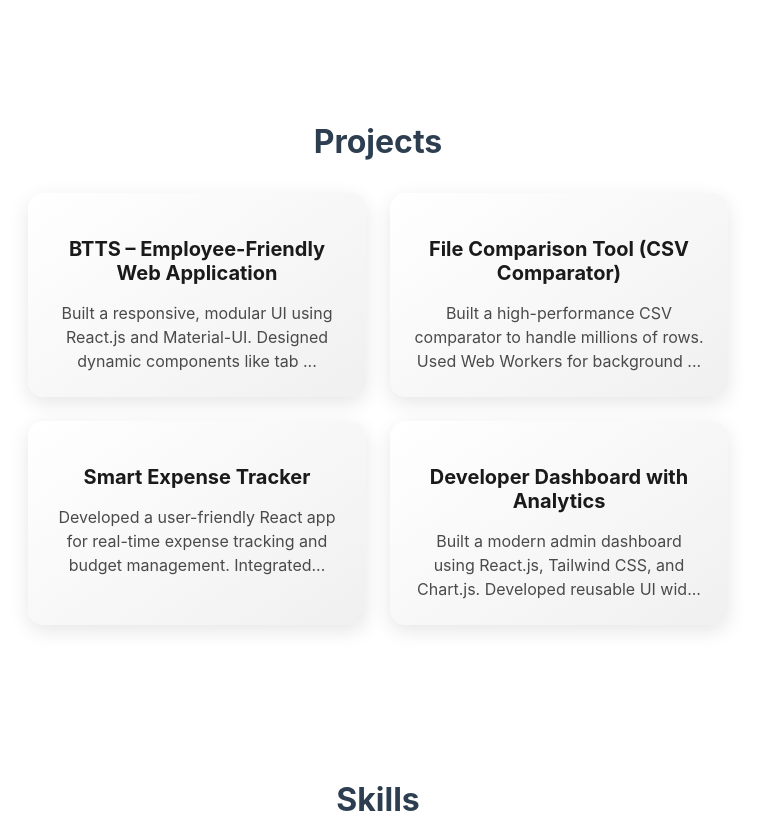
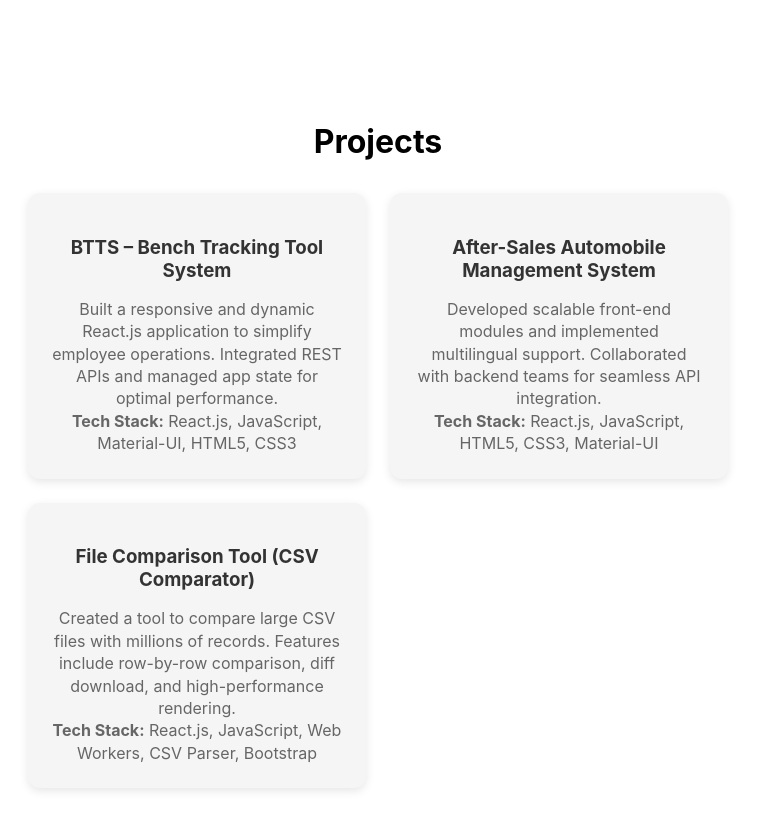
Before and after one commit to suraj-more-97/portfolio, a React (Create React App) app: page / in a window 1280 px wide. Shown: the part 1420-2233 px from the top of the page, without its empty margins (262-1021 px from the left). Built offline with nearby package versions, Linux system fonts and the light colour scheme.

Commit message:
Revert "New changes done,"

```diff
--- a/src/components/Navbar.js
+++ b/src/components/Navbar.js
@@ -11,7 +11,7 @@ function Navbar() {
         <li><a href="#projects">Projects</a></li>
         <li><a href="#skills">Skills</a></li>
         <li><a href="#contact">Contact</a></li>
-        <li><a href="/Suraj_More-Resume.pdf" download>Resume</a></li>
+        <li><a href="/assets/resume.pdf" download>Resume</a></li>
       </ul>
     </nav>
   );
--- a/src/components/Project.css
+++ b/src/components/Project.css
@@ -1,14 +1,3 @@
-@keyframes fadeInUp {
-  from {
-    opacity: 0;
-    transform: translateY(20px);
-  }
-  to {
-    opacity: 1;
-    transform: translateY(0);
-  }
-}
-
 .section {
     padding: 4rem 2rem;
     max-width: 1000px;
@@ -19,98 +8,34 @@
     font-size: 2rem;
     margin-bottom: 2rem;
     text-align: center;
-  color: #2c3e50;
   }
 
   .projects-grid {
     display: grid;
-  grid-template-columns: repeat(auto-fit, minmax(280px, 1fr));
+    grid-template-columns: repeat(auto-fit,minmax(280px,1fr));
     gap: 1.5rem;
   }
 
   .project-card {
-  background: linear-gradient(145deg, #ffffff, #f0f0f0);
+    background-color: #f5f5f5;
     padding: 1.5rem;
-  border-radius: 16px;
-  box-shadow: 0 6px 20px rgba(0, 0, 0, 0.1);
-  transition: transform 0.4s ease, box-shadow 0.4s ease;
+    border-radius: 12px;
+    box-shadow: 0 3px 10px rgba(0,0,0,0.1);
+    transition: transform 0.3s ease;
     cursor: pointer;
-  animation: fadeInUp 0.6s ease forwards;
-  opacity: 0;
   }
 
   .project-card:hover {
-  transform: translateY(-8px);
-  box-shadow: 0 10px 25px rgba(0, 0, 0, 0.15), 0 0 10px rgba(100, 100, 255, 0.1);
+    transform: translateY(-5px);
   }
 
   .project-card h3 {
     margin-bottom: 1rem;
-  color: #1a1a1a;
-  font-size: 1.25rem;
+    color: #333;
   }
 
   .project-card p {
-  color: #4a4a4a;
+    color: #666;
     font-size: 1rem;
-  line-height: 1.5;
+    line-height: 1.4;
   }
-
-/* Stagger animation effect */
-.project-card:nth-child(1) {
-  animation-delay: 0.1s;
-}
-.project-card:nth-child(2) {
-  animation-delay: 0.2s;
-}
-.project-card:nth-child(3) {
-  animation-delay: 0.3s;
-}
-.project-card:nth-child(4) {
-  animation-delay: 0.4s;
-}
-
-.modal-overlay {
-  position: fixed;
-  top: 0;
-  left: 0;
-  width: 100%;
-  height: 100%;
-  background-color: rgba(0, 0, 0, 0.6);
-  display: flex;
-  justify-content: center;
-  align-items: center;
-  z-index: 999;
-}
-
-.modal-content {
-  background-color: #fff;
-  padding: 2rem;
-  border-radius: 12px;
-  width: 90%;
-  max-width: 600px;
-  box-shadow: 0 10px 25px rgba(0, 0, 0, 0.25);
-  animation: fadeInUp 0.3s ease;
-  position: relative;
-}
-
-.close-btn {
-  position: absolute;
-  top: 1rem;
-  right: 1.5rem;
-  font-size: 1.5rem;
-  background: transparent;
-  border: none;
-  cursor: pointer;
-  color: #333;
-}
-
-.modal-content h3 {
-  margin-top: 0;
-  color: #222;
-}
-
-.modal-content p {
-  color: #444;
-  line-height: 1.6;
-}
--- a/src/components/Project.js
+++ b/src/components/Project.js
@@ -1,60 +1,36 @@
-import React, { useState } from 'react';
+import React from 'react';
 import './Project.css';
 
-const projectData = [
-  {
-    title: "BTTS – Employee-Friendly Web Application",
-    description: "Built a responsive, modular UI using React.js and Material-UI. Designed dynamic components like tab views, modals, and collapsible menus. Integrated secure REST APIs and implemented Redux for global state management. Focused on accessibility and responsiveness across devices.",
-    techStack: "React.js, JavaScript, Material-UI, Redux, HTML5, CSS3"
-  },
-  {
-    title: "File Comparison Tool (CSV Comparator)",
-    description: "Built a high-performance CSV comparator to handle millions of rows. Used Web Workers for background processing to ensure non-blocking UI. Implemented a clean diff view with sorting, filtering, and downloadable reports.",
-    techStack: "React.js, JavaScript, Web Workers, CSV Parsing, Custom Hooks"
-  },
-  {
-    title: "Smart Expense Tracker",
-    description: "Developed a user-friendly React app for real-time expense tracking and budget management. Integrated Firebase for real-time database and authentication. Used Chart.js for spending analytics. Features include CRUD operations, login/signup, and responsive UI.",
-    techStack: "React.js, Firebase, HTML, Tailwind CSS, JavaScript"
-  },
-  {
-    title: "Developer Dashboard with Analytics",
-    description: "Built a modern admin dashboard using React.js, Tailwind CSS, and Chart.js. Developed reusable UI widgets such as bar charts, pie charts, activity logs, and tables. Simulated real-time project KPIs using mock APIs. Implemented dark mode and responsive design.",
-    techStack: "React.js, Tailwind CSS, HTML JavaScript"
-  }
-];
-
 function Projects() {
-  const [selectedProject, setSelectedProject] = useState(null);
-
   return (
     <section id="projects" className="section">
-    <h2>Projects</h2>
-    <div className="projects-grid">
-      {projectData.map((project, index) => (
-        <div
-          className="project-card"
-          key={index}
-          onClick={() => setSelectedProject(project)}
-        >
-          <h3>{project.title}</h3>
-          <p>{project.description.substring(0, 100)}...</p>
+      <h2>Projects</h2>
+      <div className="projects-grid">
+        <div className="project-card">
+
+          <h3>BTTS – Bench Tracking Tool System</h3>
+          <p>
+            Built a responsive and dynamic React.js application to simplify employee operations. Integrated REST APIs and managed app state for optimal performance.
+          </p>
+          <p><strong>Tech Stack:</strong> React.js, JavaScript, Material-UI, HTML5, CSS3</p>
         </div>
-      ))}
-    </div>
+        <div className="project-card">
+          <h3>After-Sales Automobile Management System</h3>
+          <p>
+            Developed scalable front-end modules and implemented multilingual support. Collaborated with backend teams for seamless API integration.
+          </p>
+          <p><strong>Tech Stack:</strong> React.js, JavaScript, HTML5, CSS3, Material-UI</p>
+        </div>
+        <div className="project-card">
+          <h3>File Comparison Tool (CSV Comparator)</h3>
+          <p>
+            Created a tool to compare large CSV files with millions of records. Features include row-by-row comparison, diff download, and high-performance rendering.
+          </p>
+          <p><strong>Tech Stack:</strong> React.js, JavaScript, Web Workers, CSV Parser, Bootstrap</p>
 
-    {/* Modal */}
-    {selectedProject && (
-      <div className="modal-overlay" onClick={() => setSelectedProject(null)}>
-        <div className="modal-content" onClick={e => e.stopPropagation()}>
-          <button className="close-btn" onClick={() => setSelectedProject(null)}>×</button>
-          <h3>{selectedProject.title}</h3>
-          <p>{selectedProject.description}</p>
-          <p><strong>Tech Stack:</strong> {selectedProject.techStack}</p>
         </div>
       </div>
-    )}
-  </section>
+    </section>
   );
 }
 
```
Also changed, not shown: src/assets/profile.jpg (added), 1 other file (tests, documents, lock files or other folders). Lines whose indentation alone changed are shown as unchanged.
